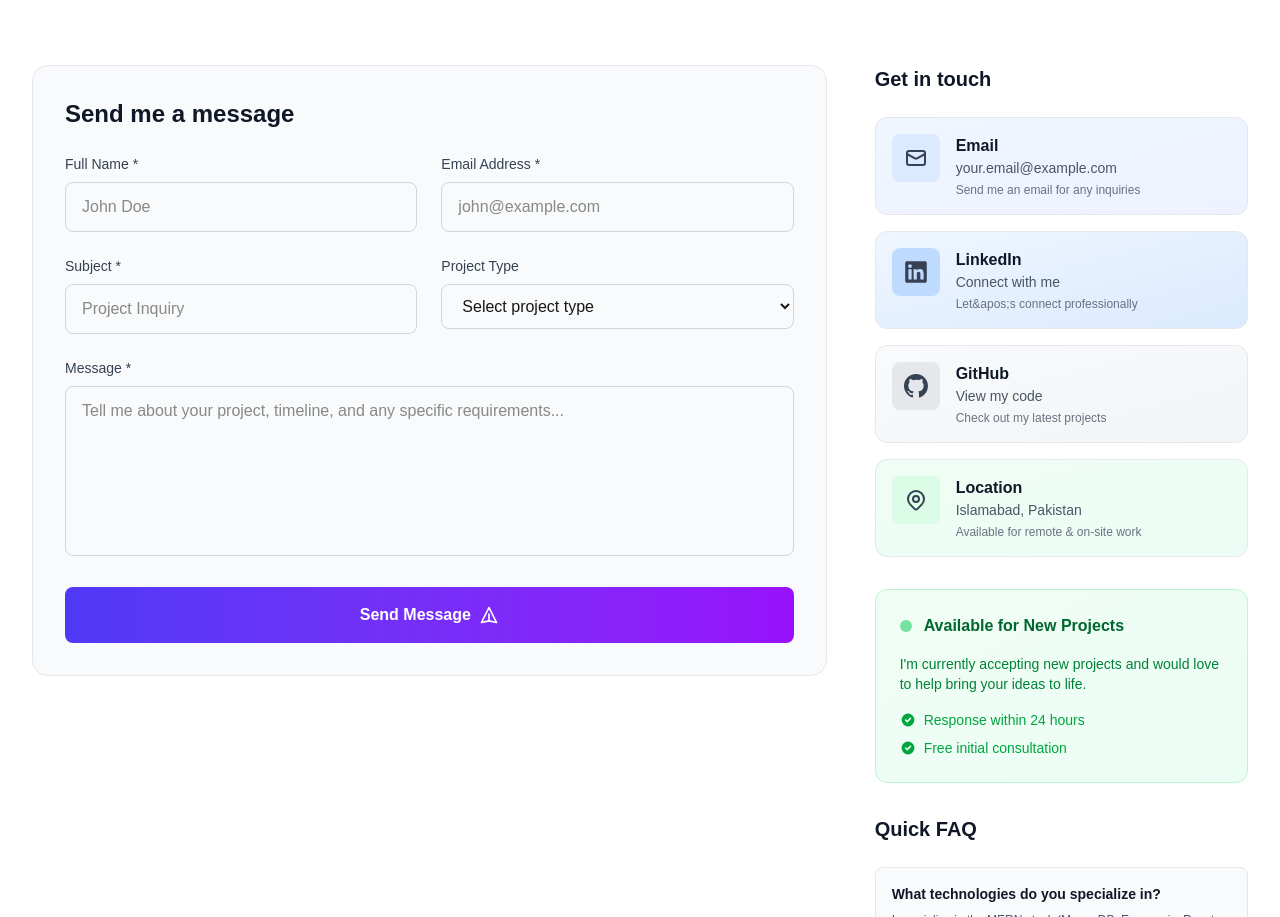
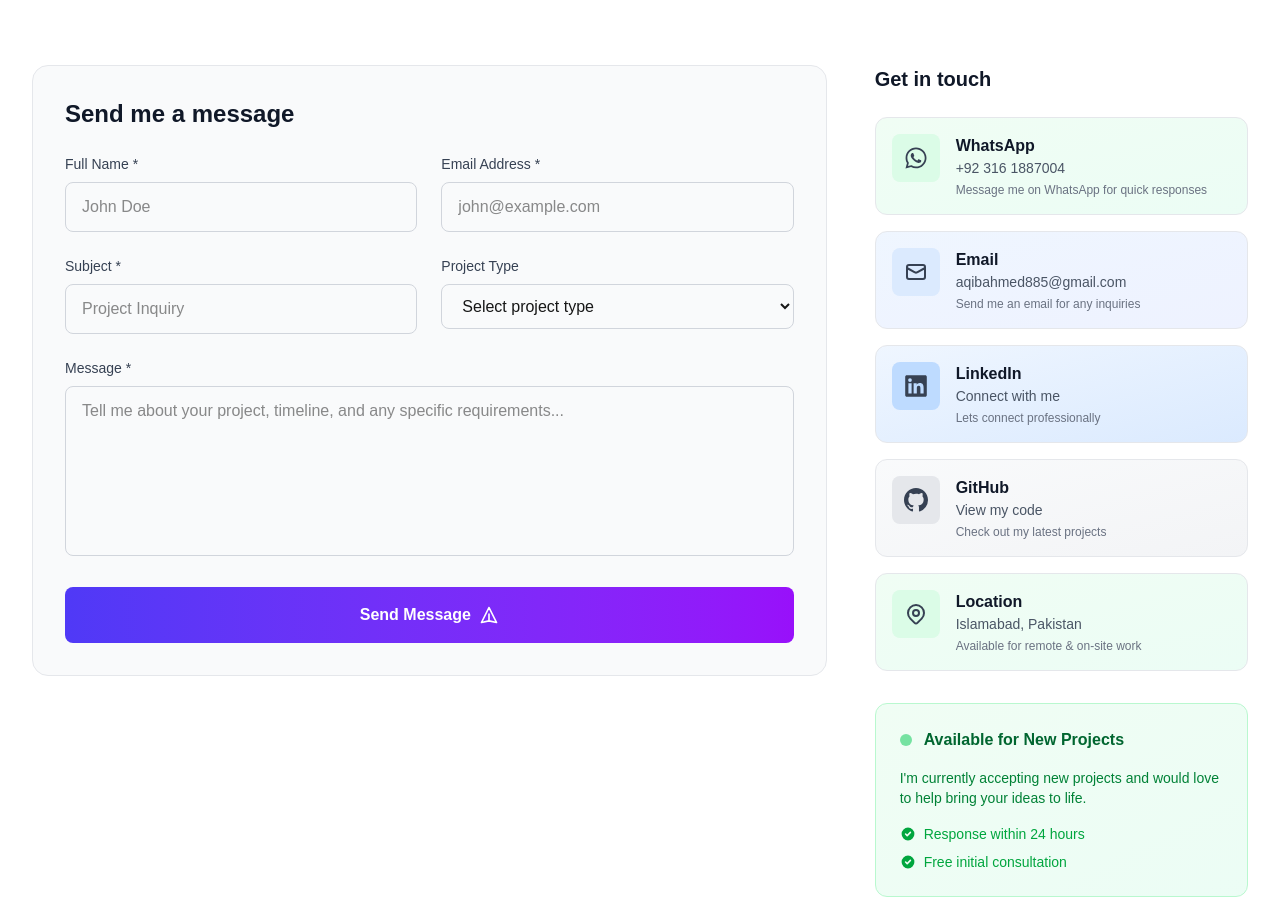
Before and after one commit to AqibAhmed885/portfolio, a Next.js app: page / in a window 1280 px wide. Shown: the part 8290-9207 px from the top of the page. Built offline with nearby package versions, Linux system fonts and the light colour scheme.

Commit message:
add the wharsapp number

```diff
--- a/src/components/contact.tsx
+++ b/src/components/contact.tsx
@@ -1,5 +1,6 @@
 "use client";
 import React, { useState, useRef, useEffect } from 'react';
+import { FaWhatsapp } from 'react-icons/fa';
 
 const Contact = () => {
   const [formData, setFormData] = useState({
@@ -63,6 +64,19 @@ const Contact = () => {
   };
 
   const contactMethods = [
+    //add whatsapp number
+    {
+      icon: (
+       <FaWhatsapp className="w-6 h-6 "  />
+      ),
+      title: 'WhatsApp',
+      value: '+92 316 1887004',
+      href: 'https://wa.me/923161887004',
+      description: 'Message me on WhatsApp for quick responses',
+      color: 'from-green-50 to-emerald-50',
+      iconBg: 'bg-green-100',
+      hoverColor: 'hover:bg-green-50'
+    },
     {
       icon: (
         <svg className="w-6 h-6" fill="none" stroke="currentColor" viewBox="0 0 24 24">
@@ -70,7 +84,7 @@ const Contact = () => {
         </svg>
       ),
       title: 'Email',
-      value: 'your.email@example.com',
+      value: 'aqibahmed885@gmail.com',
       href: 'mailto:your.email@example.com',
       description: 'Send me an email for any inquiries',
       color: 'from-blue-50 to-indigo-50',
@@ -85,8 +99,8 @@ const Contact = () => {
       ),
       title: 'LinkedIn',
       value: 'Connect with me',
-      href: 'https://linkedin.com/in/yourprofile',
-      description: 'Let&apos;s connect professionally',
+      href: 'www.linkedin.com/in/aqib-ahmed885',
+      description: 'Lets connect professionally',
       color: 'from-blue-50 to-blue-100',
       iconBg: 'bg-blue-200',
       hoverColor: 'hover:bg-blue-50'
@@ -99,7 +113,7 @@ const Contact = () => {
       ),
       title: 'GitHub',
       value: 'View my code',
-      href: 'https://github.com/yourusername',
+      href: 'https://github.com/AqibAhmed885',
       description: 'Check out my latest projects',
       color: 'from-gray-50 to-gray-100',
       iconBg: 'bg-gray-200',
```
Also changed, not shown: package.json (+6 -5 lines), 1 other file (tests, documents, lock files or other folders).
